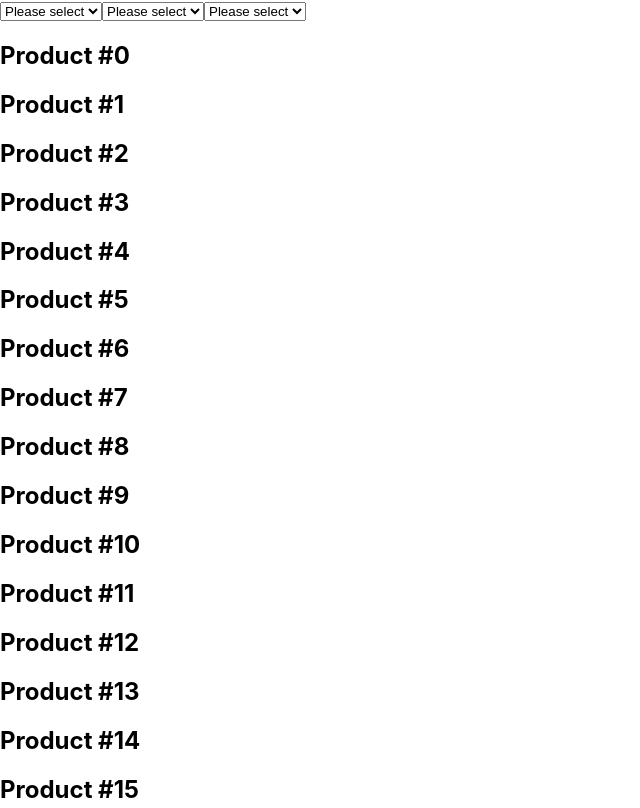
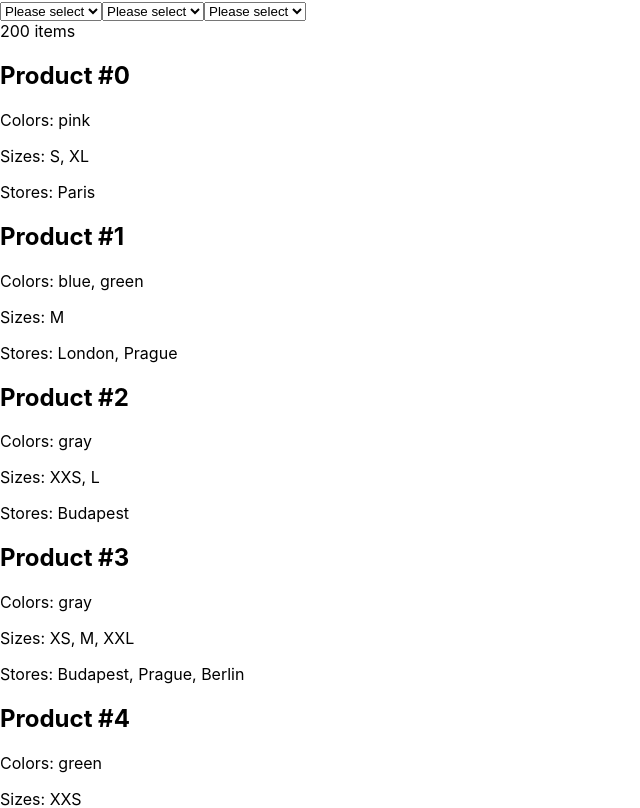
Before and after one commit to ricardoaguiar/product-filters, a React (Create React App) app: page / in a window 1280 px wide. Shown: the top 808 px of the page, without its empty margins (0-640 px from the left). Built offline with nearby package versions, Linux system fonts and the light colour scheme.

Commit message:
Selected filters component

```diff
--- a/src/App.js
+++ b/src/App.js
@@ -26,10 +26,47 @@ const FilterDropdown = ({
   </>
 );
 
+const SelectedFilters = ({ selectedItems, setSelectedItems }) => (
+  <>
+    {selectedItems.map((selectedItem) => (
+      <div key={selectedItem}>
+        {selectedItem}
+        <button
+          onClick={() => {
+            setSelectedItems(
+              selectedItems.filter((item) => item !== selectedItem)
+            );
+          }}
+        >
+          X
+        </button>
+      </div>
+    ))}
+  </>
+);
+
 const App = () => {
   const [selectedColors, setSelectedColors] = useState([]);
   const [selectedSizes, setSelectedSizes] = useState([]);
   const [selectedAvailabilities, setSelectedAvailabilities] = useState([]);
+
+  const filteredProducts = products.filter((product) => {
+    const matchesSelectedColors =
+      selectedColors.some((color) => product.colors.includes(color)) ||
+      selectedColors.length === 0;
+    const matchesSelectedSizes =
+      selectedSizes.some((size) => product.sizes.includes(size)) ||
+      selectedSizes.length === 0;
+    const matchesSelectedAvailabilities =
+      selectedAvailabilities.some((availability) =>
+        product.availability.includes(availability)
+      ) || selectedAvailabilities.length === 0;
+    return (
+      matchesSelectedColors &&
+      matchesSelectedSizes &&
+      matchesSelectedAvailabilities
+    );
+  });
 
   return (
     <div className="App">
@@ -51,13 +88,26 @@ const App = () => {
         selectedItems={selectedAvailabilities}
         setSelectedItems={setSelectedAvailabilities}
       />
-      {selectedColors.join("")}
-      {selectedSizes.join("")}
-      {selectedAvailabilities.join("")}
+      <SelectedFilters
+        selectedItems={selectedColors}
+        setSelectedItems={setSelectedColors}
+      />
+      <SelectedFilters
+        selectedItems={selectedSizes}
+        setSelectedItems={setSelectedSizes}
+      />
+      <SelectedFilters
+        selectedItems={selectedAvailabilities}
+        setSelectedItems={setSelectedAvailabilities}
+      />
       <main>
-        {products.map((product) => (
+        <div>{filteredProducts.length} items</div>
+        {filteredProducts.map((product) => (
           <div key={product.id}>
             <h2>{product.name}</h2>
+            <p>Colors: {product.colors.join(", ")}</p>
+            <p>Sizes: {product.sizes.join(", ")}</p>
+            <p>Stores: {product.availability.join(", ")}</p>
           </div>
         ))}
       </main>
```
